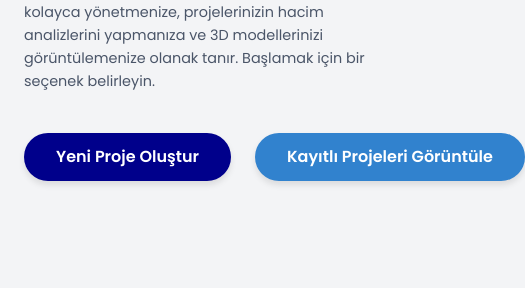
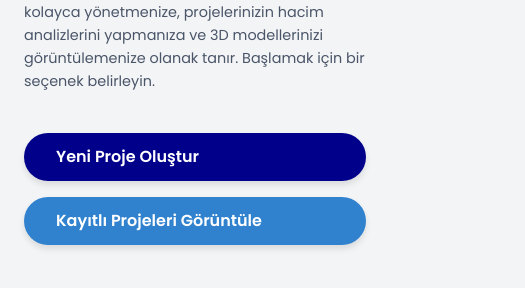
Before and after one commit to QueKaVatSu/BOM2, a plain HTML site: page welcome_page.html in a window 390 px wide. Shown: the part 338-626 px from the top of the page, 525 px wide, since content can reach past the window. Drawn offline with nearby package versions, Linux system fonts and the light colour scheme.

Commit message:
Update welcome_page.html

```diff
--- a/welcome_page.html
+++ b/welcome_page.html
@@ -42,7 +42,7 @@
         .welcome-content {
             max-width: 100%;
             text-align: left;
-            padding-top: 0;
+            padding-top: 0; /* Padding kaldırıldı, content div merkezlenecek */
             padding-right: 0;
             margin: 0;
         }
@@ -53,7 +53,7 @@
             margin-bottom: 1.5rem;
             text-align: left;
             font-size: 3rem;
-            margin-top: 5rem;
+            margin-top: 5rem; /* Üst boşluk bırakıldı */
             margin-bottom: 0.5rem;
         }
         .welcome-content p {
@@ -81,7 +81,7 @@
             background-color: #0000CD; /* Koyu Pers Mavisi */
             transform: translateY(-2px);
         }
-        .action-button.secondary { /* Yeni sınıf, farklı mavi tonu için */
+        .action-button.secondary { /* Kayıtlı Projeler butonu için farklı renk */
             background-color: #3182CE; /* Farklı bir mavi */
         }
         .action-button.secondary:hover {
@@ -124,6 +124,11 @@
             .welcome-content p {
                 font-size: 0.9rem;
             }
+            .action-buttons {
+                flex-direction: column; /* Butonları dikey sırala */
+                align-items: center;
+                gap: 1rem;
+            }
             .action-button {
                 padding: 0.75rem 2rem;
                 width: 100%;
```
